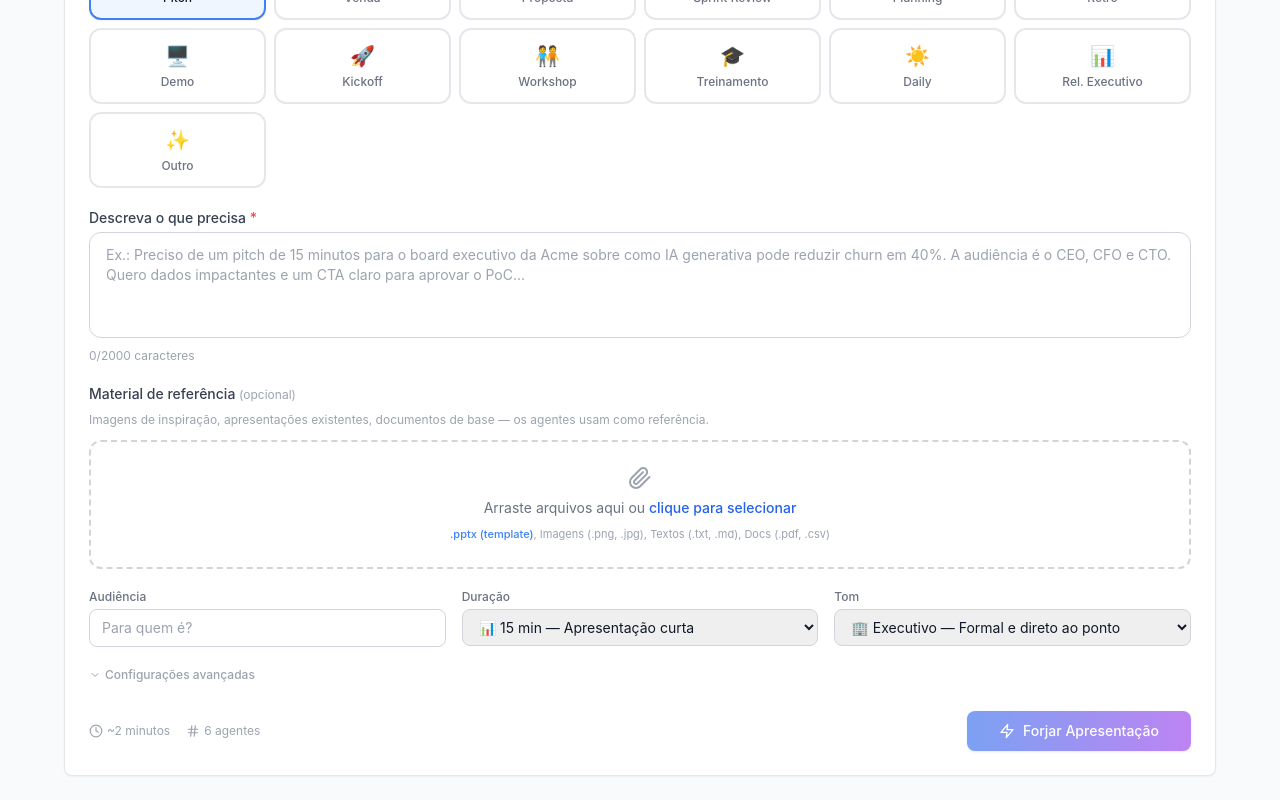
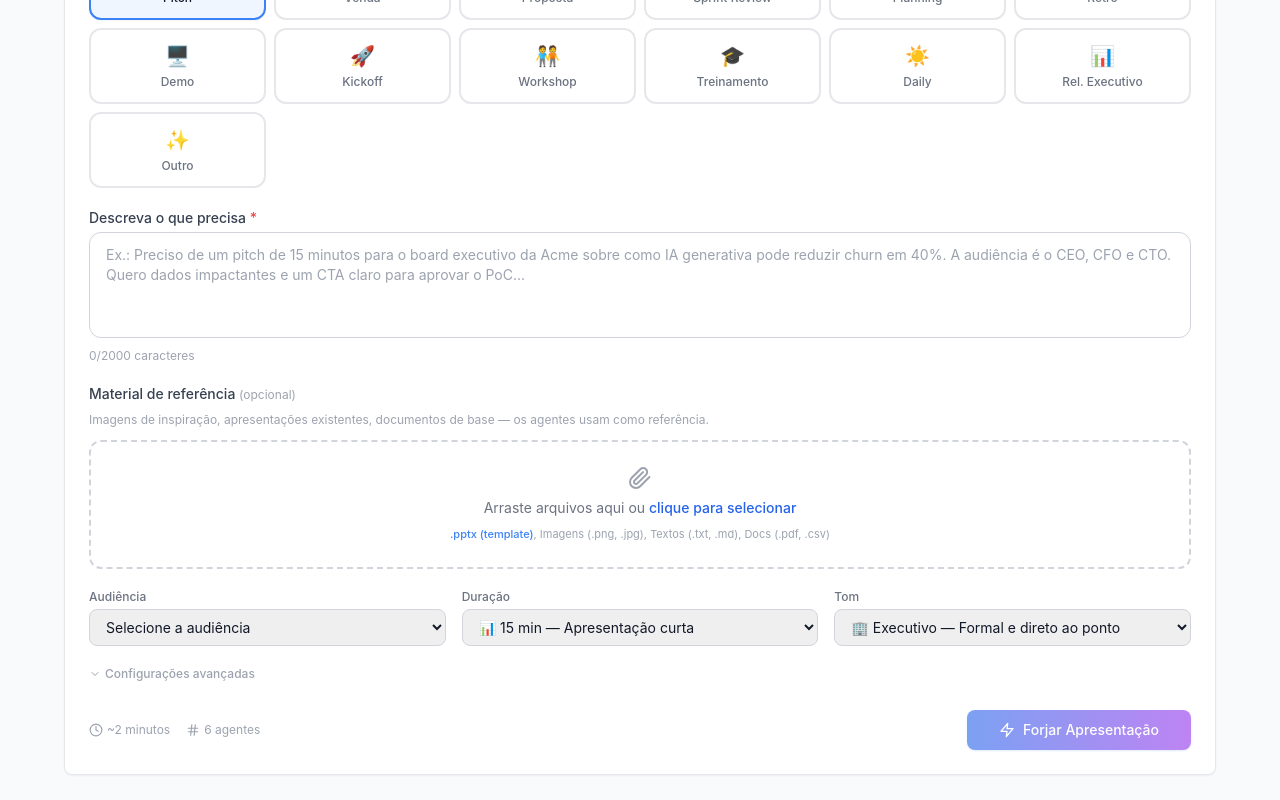
Before and after one commit to ricardomolitor/deckforge, a Next.js app: page /forge in a window 1280 px wide. Shown: the part 390-1190 px from the top of the page. Built offline with nearby package versions, Linux system fonts and the light colour scheme.

Commit message:
fix: audience selector - replace datalist with styled select to match layout

```diff
--- a/src/app/forge/page.tsx
+++ b/src/app/forge/page.tsx
@@ -732,17 +732,16 @@ export default function ForgePage() {
               <div className="grid gap-4 sm:grid-cols-3">
                 <div>
                   <label className="block text-xs font-medium text-gray-500 mb-1">Audiência</label>
-                  <input
-                    type="text"
+                  <select
                     value={audience}
                     onChange={(e) => setAudience(e.target.value)}
-                    list="audience-list"
                     className="w-full rounded-lg border border-gray-300 px-3 py-2 text-sm focus:border-brand-500 focus:outline-none focus:ring-2 focus:ring-brand-500/20"
-                    placeholder="Para quem é?"
-                  />
-                  <datalist id="audience-list">
-                    {AUDIENCE_SUGGESTIONS.map((s) => <option key={s} value={s} />)}
-                  </datalist>
+                  >
+                    <option value="">Selecione a audiência</option>
+                    {AUDIENCE_SUGGESTIONS.map((s) => (
+                      <option key={s} value={s}>{s}</option>
+                    ))}
+                  </select>
                 </div>
 
                 <div>
```
